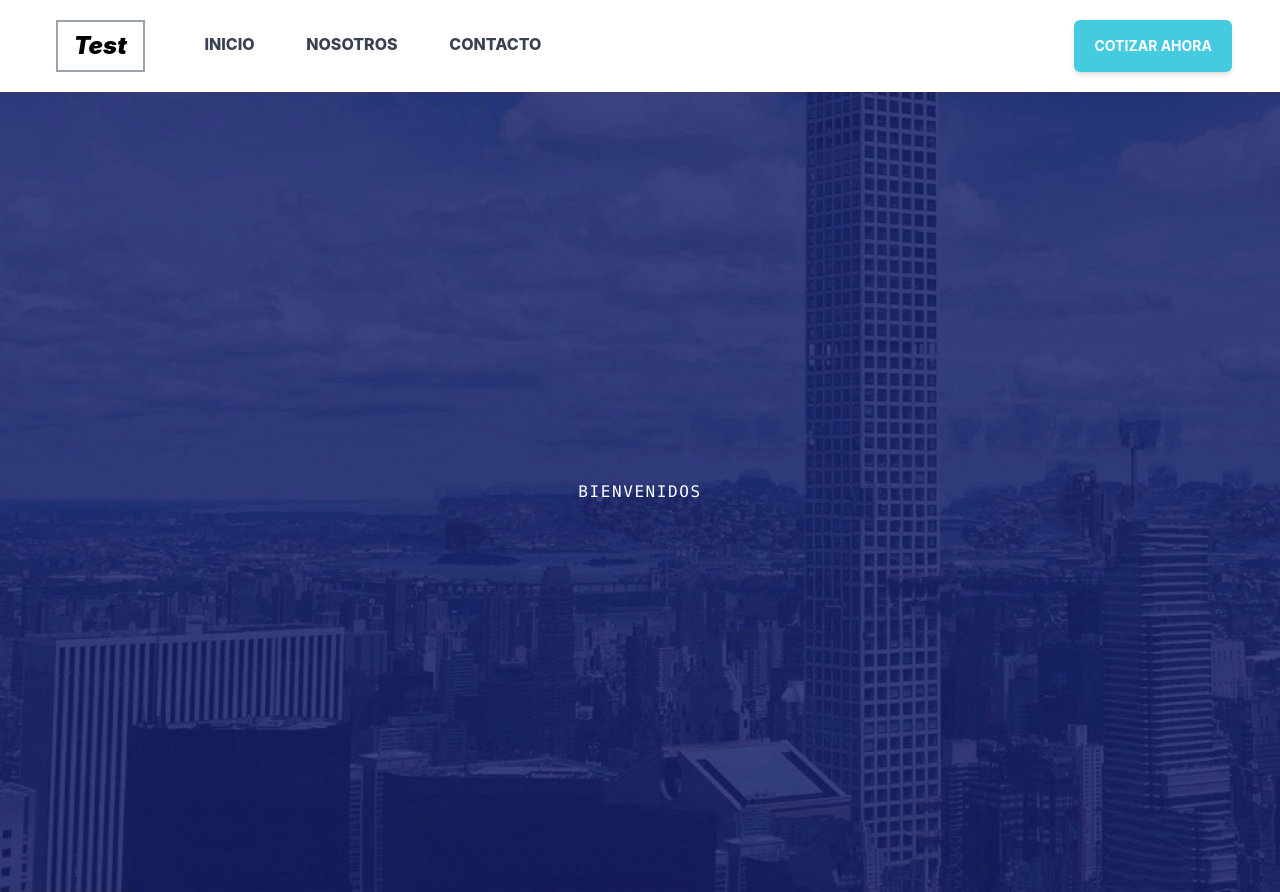
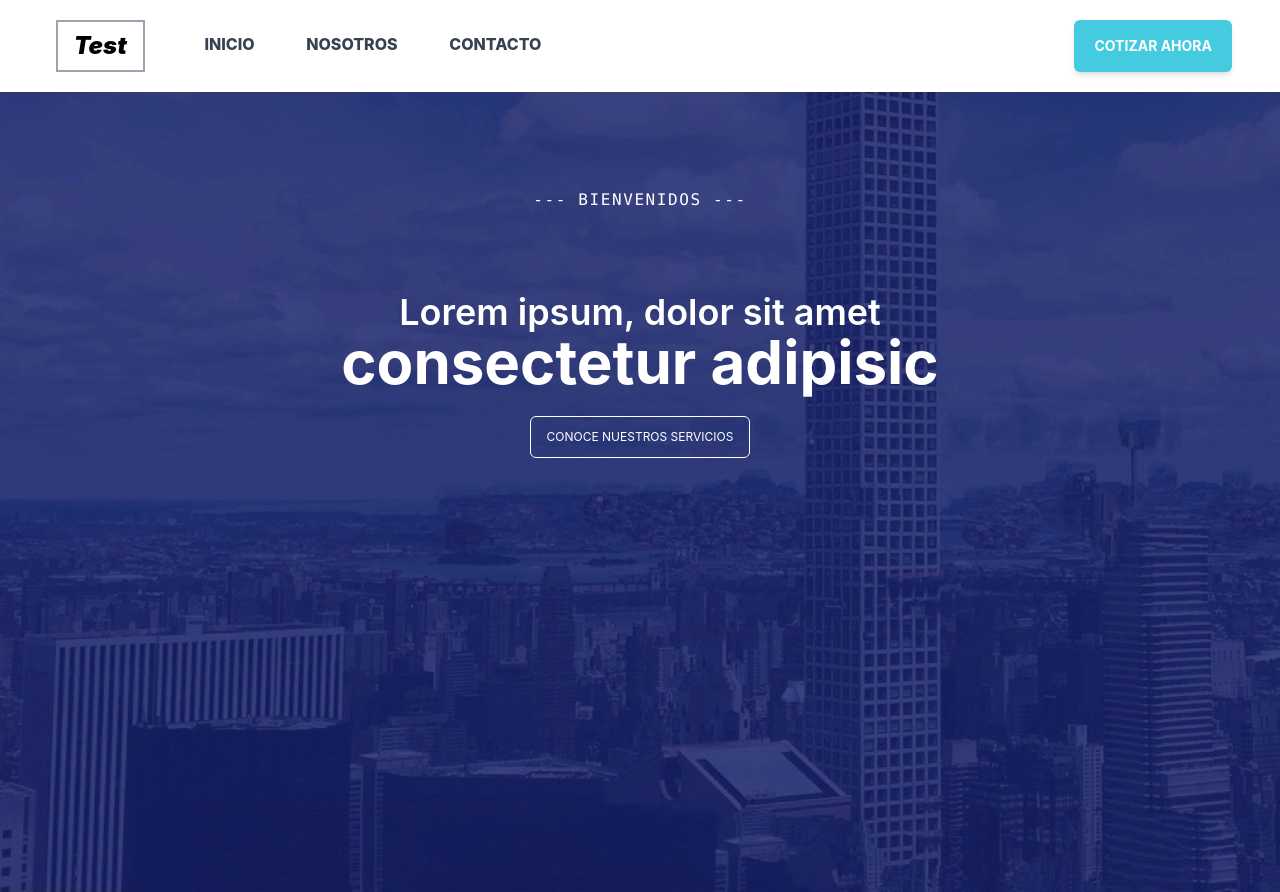
Before and after one commit to RiviCodes/rc-mockup-test, a React (Create React App) app: page / in a window 1280 px wide. Built offline with nearby package versions, Linux system fonts and the light colour scheme.

Commit message:
Add button

```diff
--- a/src/components/Welcome.jsx
+++ b/src/components/Welcome.jsx
@@ -4,9 +4,20 @@ export default function Welcome() {
   return (
     <section
       id="start"
-      className="flex justify-center items-center h-80 md:h-96 lg:h-screen w-auto"
+      className="flex flex-col  items-center h-80 md:h-96 lg:h-screen w-auto"
     >
-      <span className="text-white font-mono tracking-widest">BIENVENIDOS</span>
+      <span className="mt-12 pt-12 pb-8 text-white font-mono tracking-widest">
+        --- BIENVENIDOS ---
+      </span>
+      <h1 className="mt-12 text-4xl font-semibold text-white">
+        Lorem ipsum, dolor sit amet
+      </h1>
+      <h2 className="mb-6 text-6xl font-bold text-white">
+        consectetur adipisic
+      </h2>
+      <button className="btn rounded-md border border-white py-3 px-4 text-xs text-white">
+        CONOCE NUESTROS SERVICIOS
+      </button>
     </section>
   );
 }
```
